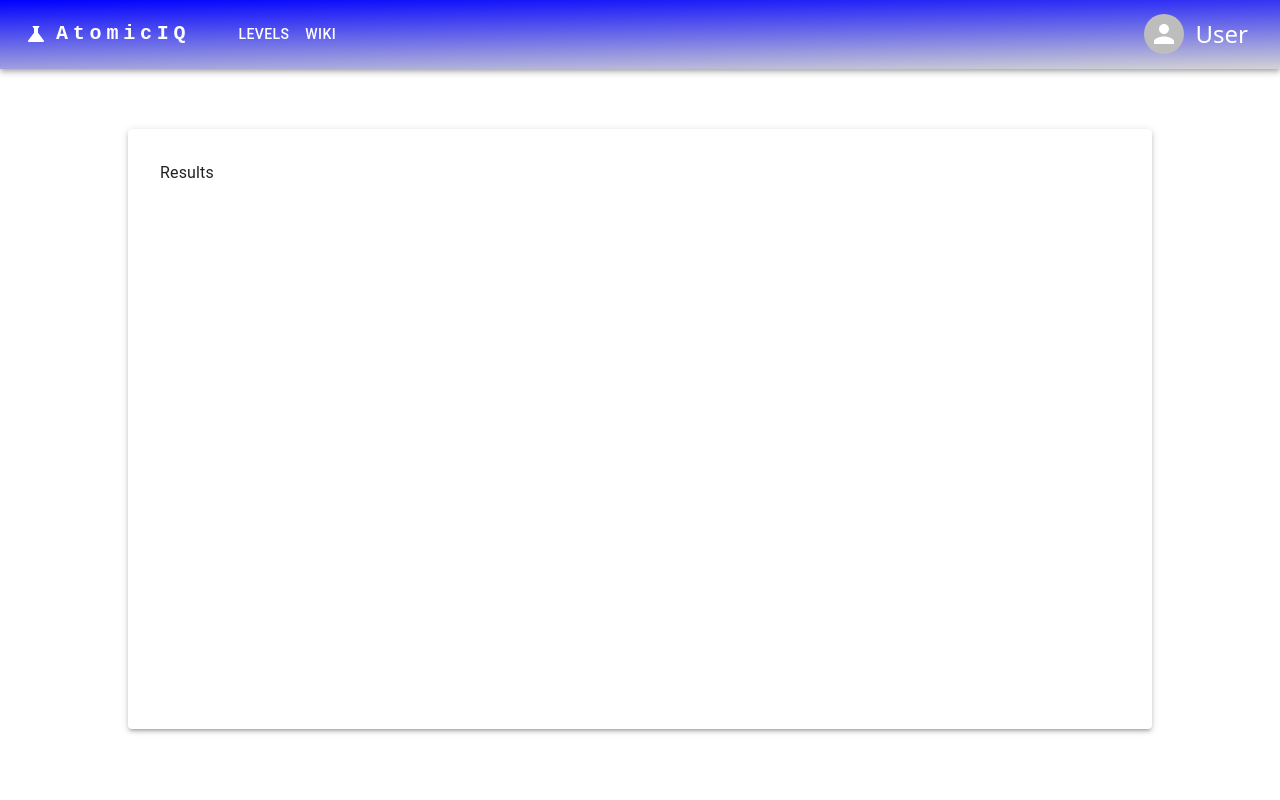
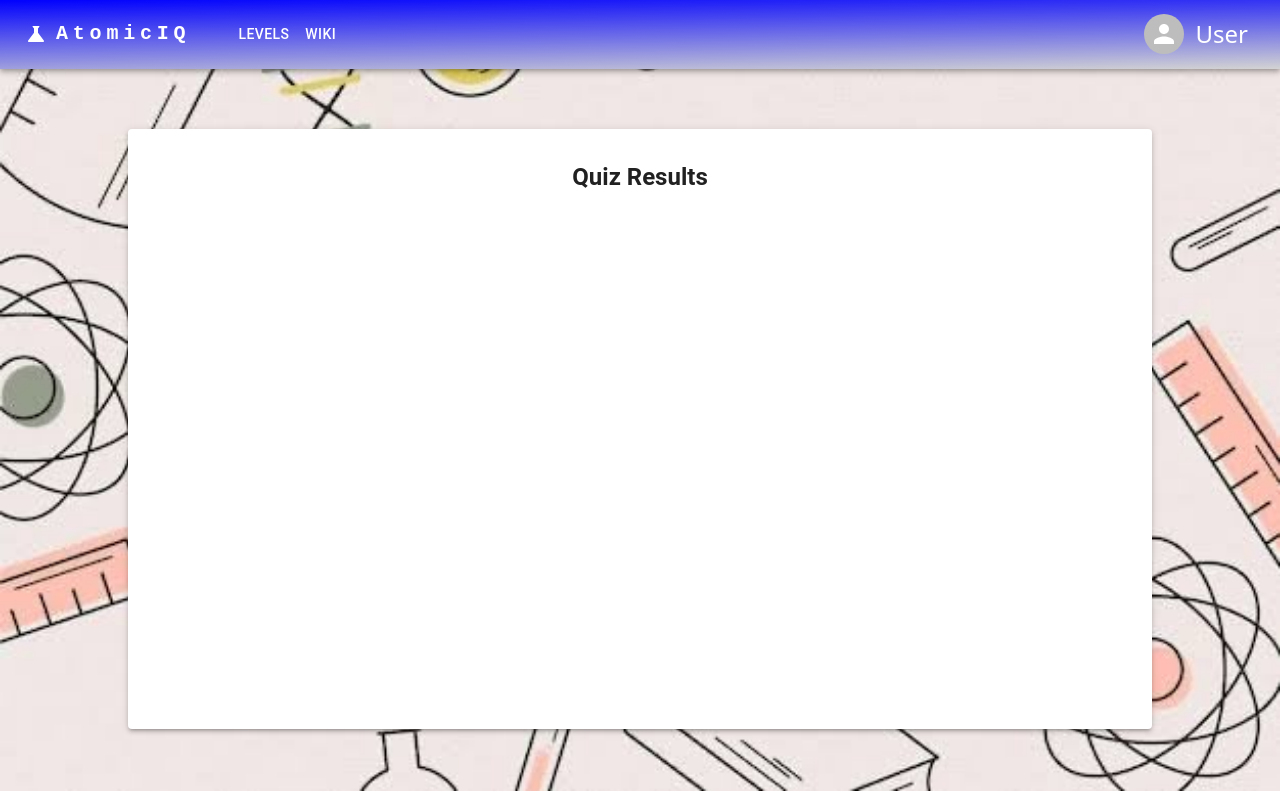
Before and after one commit to swu628/se701-project-React-AtomicIQ, a React (Vite) app in the folder Frontend/: page /quiz/1/results in a window 1280 px wide. Built offline with nearby package versions, Linux system fonts and the light colour scheme.

Commit message:
Feat: Basic page layout

```diff
--- a/Frontend/src/App.css
+++ b/Frontend/src/App.css
@@ -10,3 +10,10 @@
   display: flex;
   flex-direction: column;
 }
+
+.backgroundImage {
+  background-image: url(./assets/chemistryBackground.jpg);
+  background-repeat: no-repeat;
+  background-position: center;
+  background-size: cover;
+}
--- a/Frontend/src/Pages/Results.tsx
+++ b/Frontend/src/Pages/Results.tsx
@@ -1,15 +1,22 @@
-import { Box, Paper, Typography } from "@mui/material";
+import { Box, Paper, Stack, Typography } from "@mui/material";
+import { useEffect } from "react";
 
 export default function Results() {
+  useEffect(() => {
+    document.body.classList.add("backgroundImage");
+    return () => {
+      document.body.classList.remove("backgroundImage");
+    };
+  }, []);
+
   return (
-    <Box
-      display="flex"
-      justifyContent="center"
-      mt="7.5vh"
-      sx={{ verticalAlign: "middle" }}
-    >
+    <Box display="flex" mt="7.5vh" justifyContent="center">
       <Paper elevation={3} sx={{ width: "80vw", minHeight: "75vh", p: "2rem" }}>
-        <Typography>Results</Typography>
+        <Stack display="flex" direction="column">
+          <Typography variant="h5" fontWeight="bold" alignSelf="center">
+            Quiz Results
+          </Typography>
+        </Stack>
       </Paper>
     </Box>
   );
```
Also changed, not shown: Frontend/src/assets/chemistryBackground.jpg (added).
